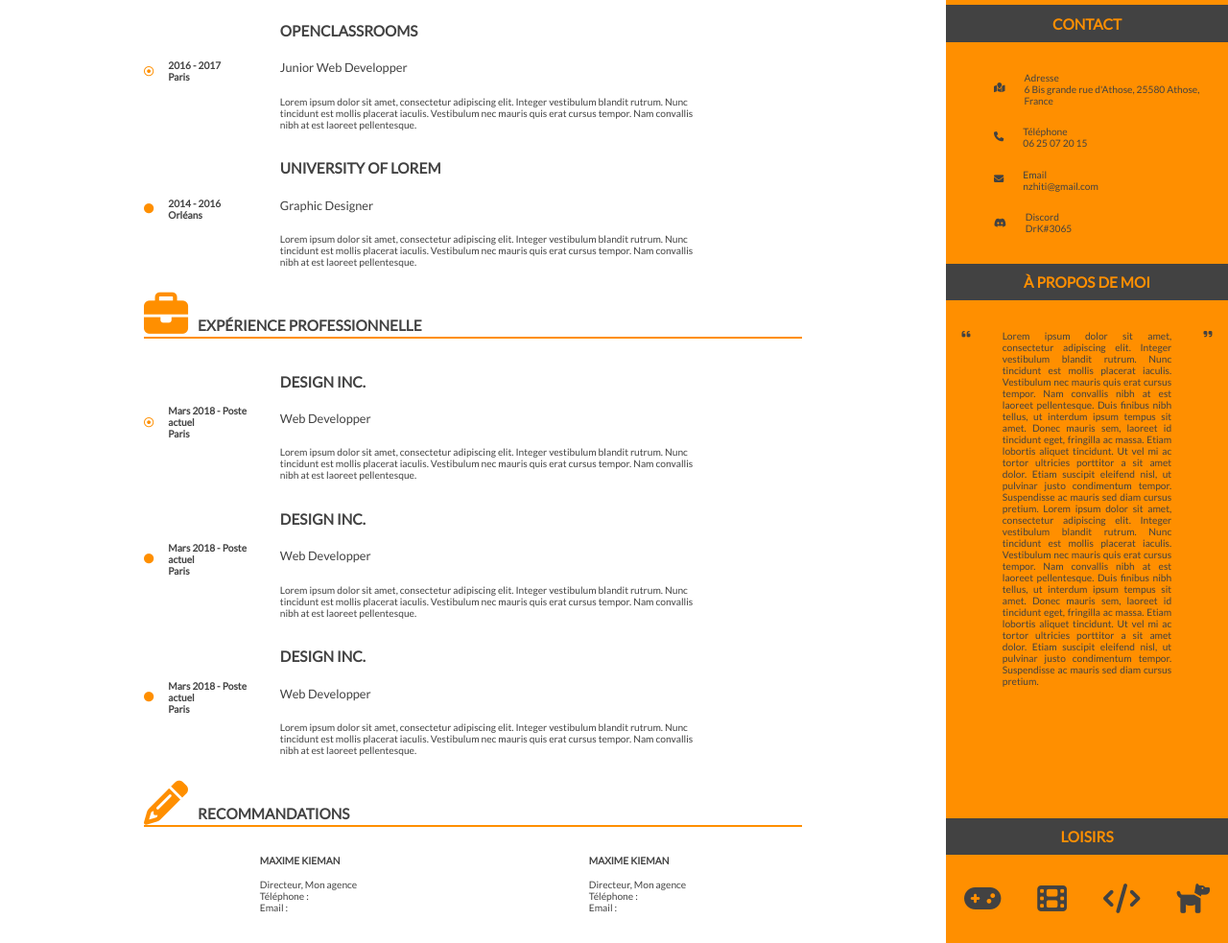
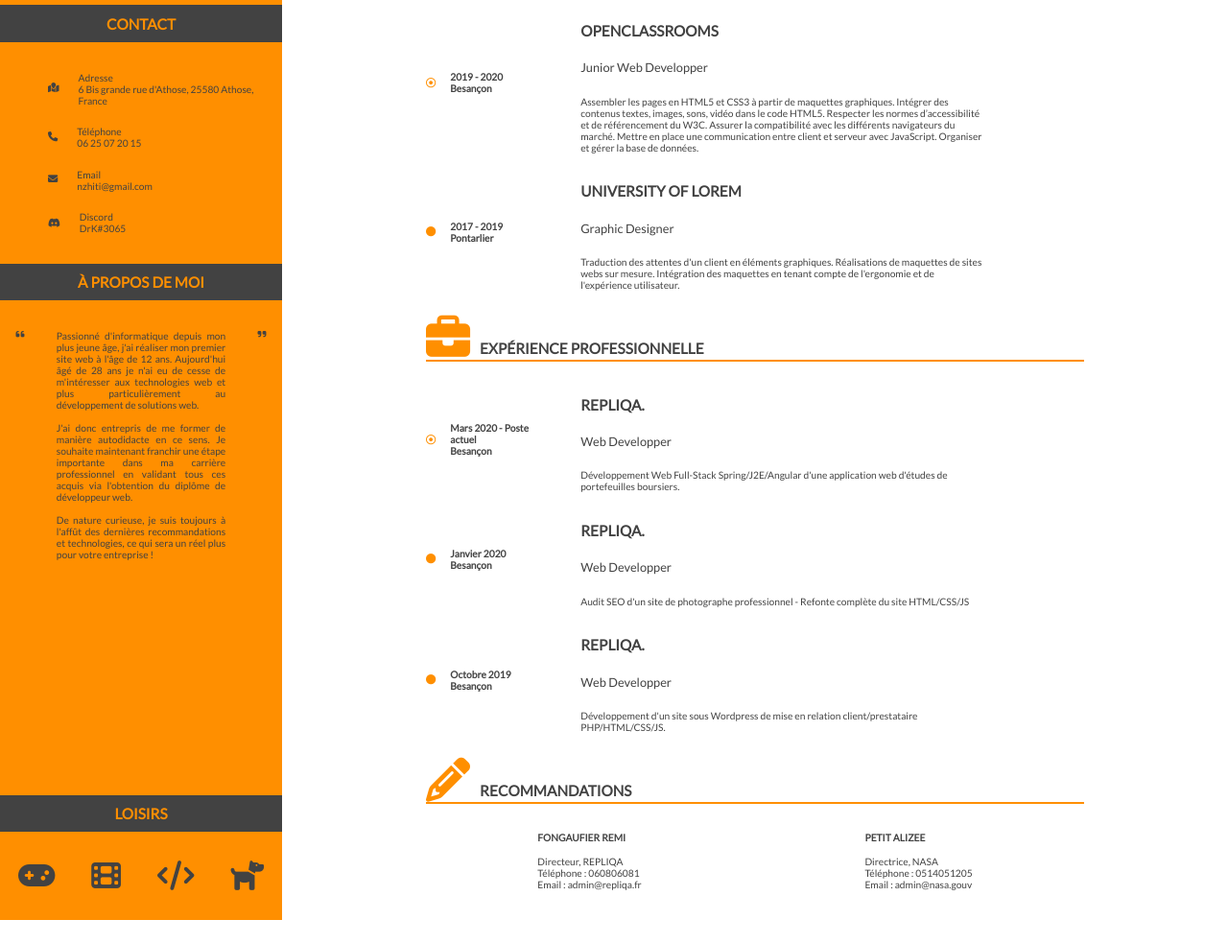
Before and after one commit to nzhiti/P2_ZHITI_Nicolas, a plain HTML site: page index.html in a window 1280 px wide. Shown: the part 268-1251 px from the top of the page at 96% size. After the commit the page ends 1227 px from the top, so only its background shows below. Drawn offline with Linux system fonts and the light colour scheme.

Commit message:
personnalisation textuelle du site

```diff
--- a/assets/css/layouts/_exp.scss
+++ b/assets/css/layouts/_exp.scss
@@ -16,7 +16,7 @@
     }
     &-date {
       font-weight: bold;
-      width: 30%;
+      width: 20%;
       display: flex;
       align-items: center;
       margin: 0 30px 0 0;
@@ -35,6 +35,7 @@
     }
 
     &-title {
+      width: 80%;
       & > p {
         width: 80%;
         margin: 1em 0 1em 0;
--- a/assets/css/layouts/_formation.scss
+++ b/assets/css/layouts/_formation.scss
@@ -1,6 +1,7 @@
 .main--body-formation {
   display: flex;
   flex-direction: column;
+  width: 100%;
   @include sm-display {
     width: 100%;
     align-items: center;
@@ -15,7 +16,7 @@
     }
     &-date {
       font-weight: bold;
-      width: 30%;
+      width: 20%;
       display: flex;
       align-items: center;
       margin: 0 30px 0 0;
@@ -34,6 +35,7 @@
     }
 
     &-title {
+      width: 80%;
       & > p {
         width: 80%;
         margin: 1em 0 1em 0;
--- a/index.html
+++ b/index.html
@@ -35,31 +35,32 @@
             <div class="main--body-formation-s">
                 <div class="main--body-formation-s-date">
                     <i class="far fa-dot-circle"></i>
-                    <p>2016 - 2017<br>Paris</p>
+                    <p>2019 - 2020<br>Besançon</p>
                 </div>
                 <div class="main--body-formation-s-title">
                     <h4 class="main--body-titles-h4">OPENCLASSROOMS</h4>
                     <h5 class="main--body-titles-h5">Junior Web Developper</h5>
-                    <p>Lorem ipsum dolor sit amet, consectetur adipiscing elit. Integer vestibulum blandit rutrum. Nunc
-                        tincidunt est
-                        mollis placerat iaculis. Vestibulum nec mauris quis erat cursus tempor. Nam convallis nibh at
-                        est laoreet
-                        pellentesque.</p>
+                    <p>Assembler les pages en HTML5 et CSS3 à partir de maquettes graphiques.
+                        Intégrer des contenus textes, images, sons, vidéo dans le code HTML5.
+                        Respecter les normes d’accessibilité et de référencement du W3C.
+                        Assurer la compatibilité avec les différents navigateurs du marché.
+                        Mettre en place une communication entre client et serveur avec JavaScript.
+                        Organiser et gérer la base de données.
+                    </p>
                 </div>
             </div>
             <div class="main--body-formation-s">
                 <div class="main--body-formation-s-date">
                     <i class="fas fa-circle"></i>
-                    <p>2014 - 2016<br>Orléans</p>
+                    <p>2017 - 2019<br>Pontarlier</p>
                 </div>
                 <div class="main--body-formation-s-title">
                     <h4 class="main--body-titles-h4">UNIVERSITY OF LOREM</h4>
                     <h5 class="main--body-titles-h5">Graphic Designer</h5>
-                    <p>Lorem ipsum dolor sit amet, consectetur adipiscing elit. Integer vestibulum blandit rutrum. Nunc
-                        tincidunt est
-                        mollis placerat iaculis. Vestibulum nec mauris quis erat cursus tempor. Nam convallis nibh at
-                        est laoreet
-                        pellentesque.</p>
+                    <p>Traduction des attentes d'un client en éléments graphiques.
+                        Réalisations de maquettes de sites webs sur mesure.
+                        Intégration des maquettes en tenant compte de l'ergonomie et de l'expérience utilisateur.
+                    </p>
                 </div>
             </div>
         </div>
@@ -68,46 +69,36 @@
             <div class="main--body-exp-s">
                 <div class="main--body-exp-s-date">
                     <i class="far fa-dot-circle"></i>
-                    <p>Mars 2018 - Poste actuel<br>Paris</p>
+                    <p>Mars 2020 - Poste actuel<br>Besançon</p>
                 </div>
                 <div class="main--body-exp-s-title">
-                    <h4 class="main--body-titles-h4">DESIGN INC.</h4>
+                    <h4 class="main--body-titles-h4">REPLIQA.</h4>
                     <h5 class="main--body-titles-h5">Web Developper</h5>
-                    <p>Lorem ipsum dolor sit amet, consectetur adipiscing elit. Integer vestibulum blandit rutrum. Nunc
-                        tincidunt est
-                        mollis placerat iaculis. Vestibulum nec mauris quis erat cursus tempor. Nam convallis nibh at
-                        est laoreet
-                        pellentesque.</p>
+                    <p>Développement Web Full-Stack Spring/J2E/Angular d'une application web d'études de portefeuilles boursiers.</p>
                 </div>
             </div>
             <div class="main--body-exp-s">
                 <div class="main--body-exp-s-date">
                     <i class="fas fa-circle"></i>
-                    <p>Mars 2018 - Poste actuel<br>Paris</p>
+                    <p>Janvier 2020<br>Besançon</p>
                 </div>
                 <div class="main--body-exp-s-title">
-                    <h4 class="main--body-titles-h4">DESIGN INC.</h4>
+                    <h4 class="main--body-titles-h4">REPLIQA.</h4>
                     <h5 class="main--body-titles-h5">Web Developper</h5>
-                    <p>Lorem ipsum dolor sit amet, consectetur adipiscing elit. Integer vestibulum blandit rutrum. Nunc
-                        tincidunt est
-                        mollis placerat iaculis. Vestibulum nec mauris quis erat cursus tempor. Nam convallis nibh at
-                        est laoreet
-                        pellentesque.</p>
+                    <p>Audit SEO d'un site de photographe professionnel - Refonte complète du site HTML/CSS/JS</p>
                 </div>
             </div>
             <div class="main--body-exp-s">
                 <div class="main--body-exp-s-date">
                     <i class="fas fa-circle"></i>
-                    <p>Mars 2018 - Poste actuel<br>Paris</p>
+                    <p>Octobre 2019<br>Besançon</p>
                 </div>
                 <div class="main--body-exp-s-title">
-                    <h4 class="main--body-titles-h4">DESIGN INC.</h4>
+                    <h4 class="main--body-titles-h4">REPLIQA.</h4>
                     <h5 class="main--body-titles-h5">Web Developper</h5>
-                    <p>Lorem ipsum dolor sit amet, consectetur adipiscing elit. Integer vestibulum blandit rutrum. Nunc
-                        tincidunt est
-                        mollis placerat iaculis. Vestibulum nec mauris quis erat cursus tempor. Nam convallis nibh at
-                        est laoreet
-                        pellentesque.</p>
+                    <p>Développement d'un site sous Wordpress de mise en relation client/prestataire PHP/HTML/CSS/JS.
+                    </p>
+
                 </div>
             </div>
         </div>
@@ -115,16 +106,16 @@
             <h3 class="main--body-titles-h3"><i class="fas fa-pencil-alt fa-3x"></i>recommandations</h3>
             <div class="main--body-recommandations-s">
                 <div>
-                    <h4>MAXIME KIEMAN</h4>
-                    <p>Directeur, Mon agence</p>
-                    <p>Téléphone : </p>
-                    <p>Email : </p>
+                    <h4>FONGAUFIER REMI</h4>
+                    <p>Directeur, REPLIQA</p>
+                    <p>Téléphone : 060806081</p>
+                    <p>Email : admin@repliqa.fr</p>
                 </div>
                 <div>
-                    <h4>MAXIME KIEMAN</h4>
-                    <p>Directeur, Mon agence</p>
-                    <p>Téléphone : </p>
-                    <p>Email : </p>
+                    <h4>PETIT ALIZEE</h4>
+                    <p>Directrice, NASA</p>
+                    <p>Téléphone : 0514051205</p>
+                    <p>Email : admin@nasa.gouv</p>
                 </div>
             </div>
         </div>
@@ -178,26 +169,12 @@
             <div id="aboutDiv" class="main--sidebar-about">
                 <i class="fas fa-quote-left"></i>
                 <p>
-                    Lorem ipsum dolor sit amet, consectetur adipiscing elit. Integer vestibulum blandit rutrum. Nunc
-                    tincidunt est
-                    mollis placerat iaculis. Vestibulum nec mauris quis erat cursus tempor. Nam convallis nibh at est
-                    laoreet
-                    pellentesque. Duis finibus nibh tellus, ut interdum ipsum tempus sit amet. Donec mauris sem, laoreet id
-                    tincidunt eget, fringilla ac massa. Etiam lobortis aliquet tincidunt. Ut vel mi ac tortor ultricies
-                    porttitor a
-                    sit amet dolor. Etiam suscipit eleifend nisl, ut pulvinar justo condimentum tempor. Suspendisse ac
-                    mauris sed
-                    diam cursus pretium.
-                    Lorem ipsum dolor sit amet, consectetur adipiscing elit. Integer vestibulum blandit rutrum. Nunc
-                    tincidunt est
-                    mollis placerat iaculis. Vestibulum nec mauris quis erat cursus tempor. Nam convallis nibh at est
-                    laoreet
-                    pellentesque. Duis finibus nibh tellus, ut interdum ipsum tempus sit amet. Donec mauris sem, laoreet id
-                    tincidunt eget, fringilla ac massa. Etiam lobortis aliquet tincidunt. Ut vel mi ac tortor ultricies
-                    porttitor a
-                    sit amet dolor. Etiam suscipit eleifend nisl, ut pulvinar justo condimentum tempor. Suspendisse ac
-                    mauris sed
-                    diam cursus pretium.
+                    Passionné d'informatique depuis mon plus jeune âge, j'ai réaliser mon premier site web à l'âge de 12 ans.
+                    Aujourd'hui âgé de 28 ans je n'ai eu de cesse de m'intéresser aux technologies web et plus particulièrement au développement de solutions web.
+                    <br></br>J'ai donc entrepris de me former de manière autodidacte en ce sens.
+                    Je souhaite maintenant franchir une étape importante dans ma carrière professionnel en validant tous ces acquis via l'obtention du diplôme de développeur web.
+                    <br><br>De nature curieuse, je suis toujours à l'affût des dernières recommandations et technologies, ce qui sera un réel plus pour votre entreprise !
+
                 </p>
                 <i class="fas fa-quote-right"></i>
             </div>
@@ -216,7 +193,6 @@
             </div>
         </div>
     </aside>
-
 </section>
 <!--
 Font Awesome
```
Also changed, not shown: assets/css/styles.css, assets/css/styles.scss (line endings or trailing spaces), 2 other files.
